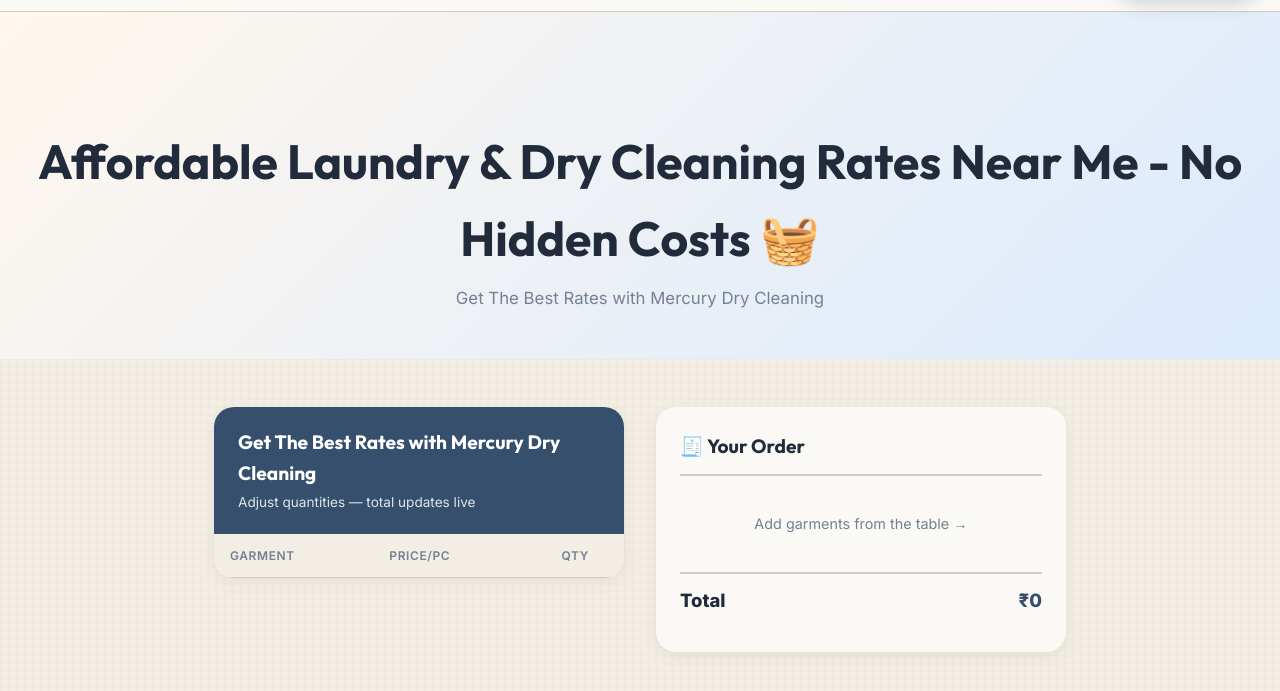
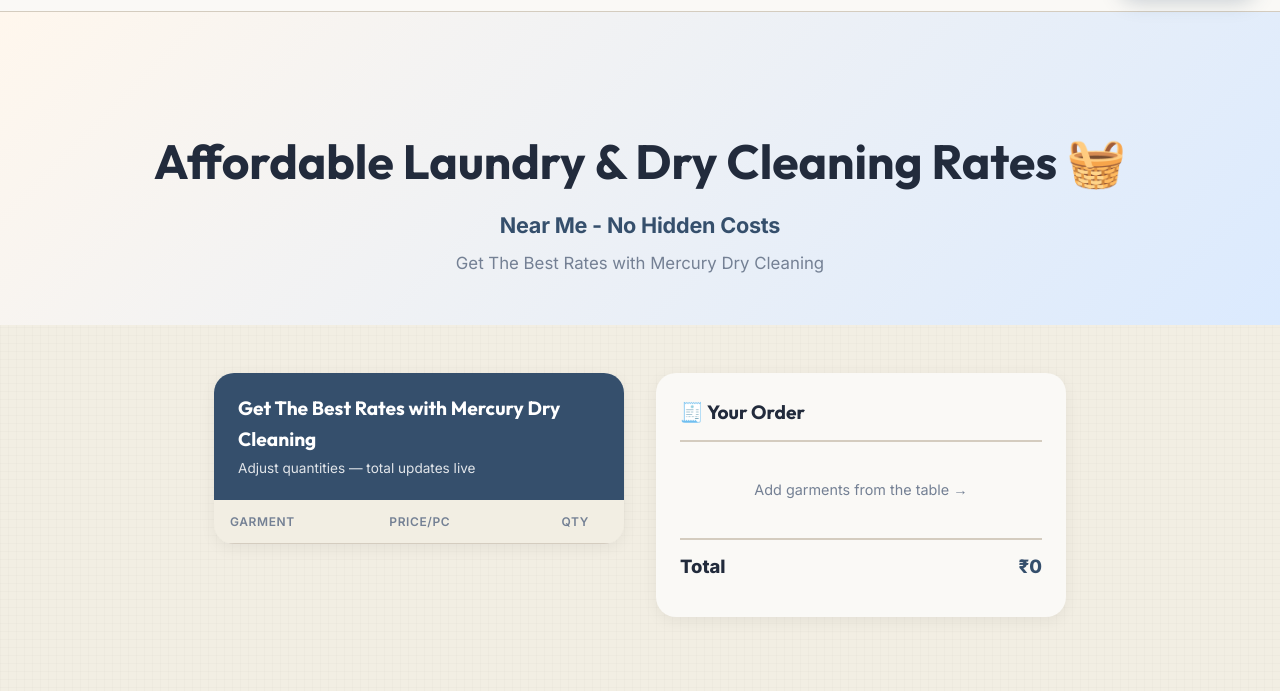
Before and after one commit to Ashutosh0606405/mercury-dry-cleaners, a website with bundled scripts: page public/order.html in a window 1280 px wide. Shown: the part 57-748 px from the top of the page. Built offline with nearby package versions, Linux system fonts and the light colour scheme; no server answers.

Commit message:
Rearrange dry cleaning rates title and subtitle hierarchy on order.html

```diff
--- a/public/order.html
+++ b/public/order.html
@@ -294,7 +294,8 @@
 
   <!-- ===== HERO ===== -->
   <section class="order-hero">
-    <h1>Affordable Laundry & Dry Cleaning Rates Near Me - No Hidden Costs 🧺</h1>
+    <h1>Affordable Laundry & Dry Cleaning Rates 🧺</h1>
+    <p style="font-size: 1.35rem; font-weight: 700; color: var(--primary); margin-bottom: 0.5rem; letter-spacing: -0.01em;">Near Me - No Hidden Costs</p>
     <p>Get The Best Rates with Mercury Dry Cleaning</p>
   </section>
 
```
